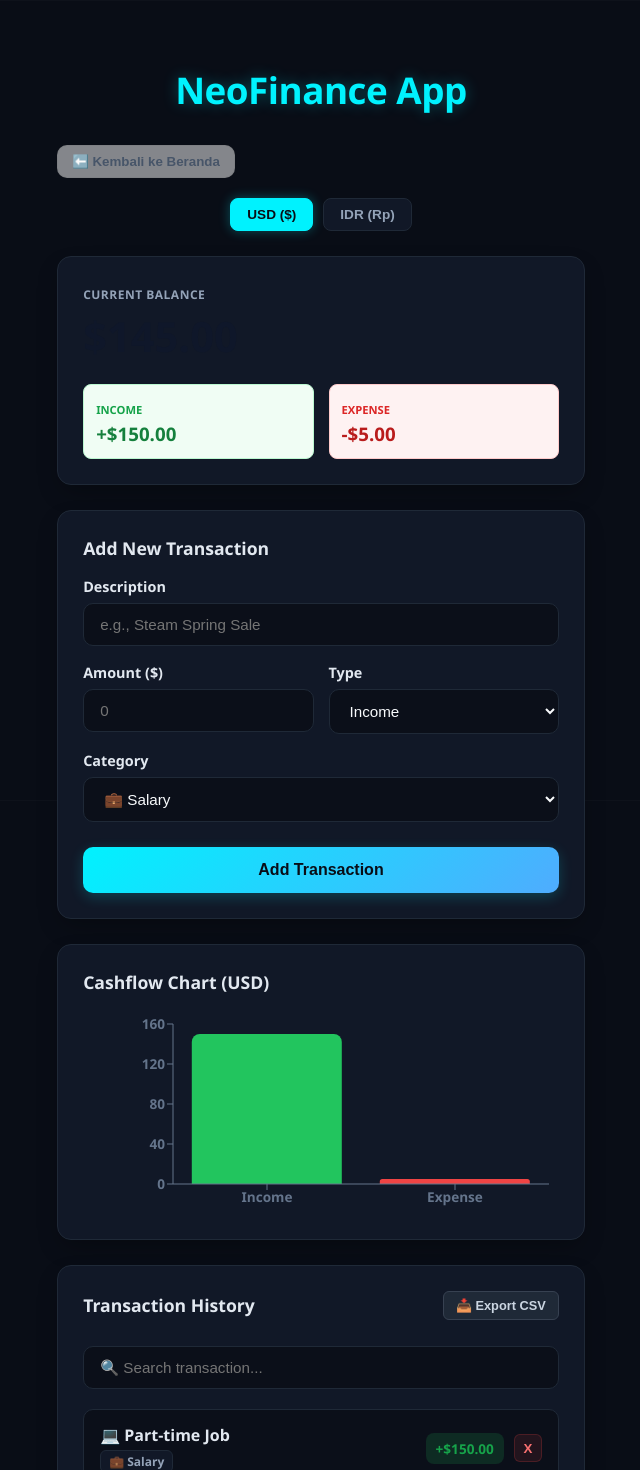
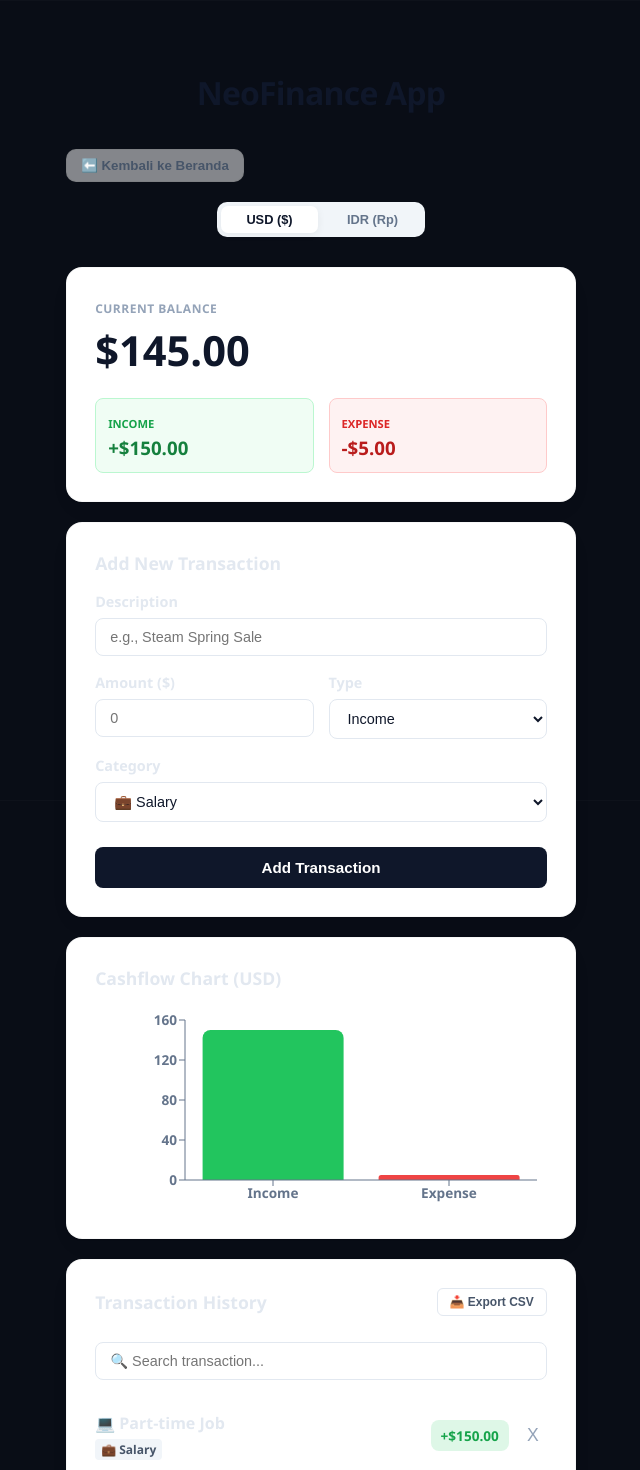
Before and after one commit to Alvinfaizt/personal-finance-dashboard, a React (Vite) app: page /dashboard in a window 1280 px wide. Shown: the top 1470 px of the page, without its empty margins (319-959 px from the left). Built offline with nearby package versions, Linux system fonts and the light colour scheme.

Commit message:
Refactor: enhance styles in App.css for improved aesthetics and consistency

```diff
--- a/src/App.css
+++ b/src/App.css
@@ -1,222 +1,190 @@
 .container {
-  padding: 40px 20px;
-  max-width: 650px;
+  padding: 50px 20px;
+  max-width: 620px;
   margin: 0 auto;
   width: 100%;
   box-sizing: border-box;
 }
 
-/* Judul Utama Glow Neon */
+/* Judul Utama yang Tajam dan Formal */
 .main-title {
-  font-size: 2.3rem;
+  font-size: 2rem;
   font-weight: 800;
   text-align: center;
-  letter-spacing: -0.5px;
-  margin-bottom: 30px;
-  color: #00f2fe;
-  /* Warna Cyan Tekno */
-  text-shadow: 0 0 15px rgba(0, 242, 254, 0.3);
+  letter-spacing: -0.8px;
+  margin-bottom: 35px;
+  color: #0f172a; /* Hitam pekat solid */
 }
 
-/* Kotak Komponen ala Dasbor Server */
+/* Kotak Komponen ala Aplikasi Premium (Linear / Notion Style) */
 .neo-box {
-  background: #111827;
-  /* Abu-abu gelap kontras */
-  border: 1px solid #1f2937;
-  padding: 25px;
-  border-radius: 14px;
-  margin-bottom: 25px;
-  box-shadow: 0 10px 25px -5px rgba(0, 0, 0, 0.3);
-  transition: border-color 0.2s ease;
+  background: #ffffff;
+  border: 1px solid rgba(0, 0, 0, 0.03); /* Border super samar */
+  padding: 28px;
+  border-radius: 16px;
+  margin-bottom: 20px;
+  /* Bayangan ultra halus */
+  box-shadow:
+    0 1px 3px rgba(0,0,0,0.02),
+    0 10px 30px -5px rgba(0,0,0,0.03);
 }
 
-.neo-box:hover {
-  border-color: #374151;
+/* Kotak Peringatan Saldo Kritis */
+.neo-box-danger {
+  background: #fef2f2;
+  border: 1px solid #fee2e2;
+  padding: 28px;
+  border-radius: 16px;
+  margin-bottom: 20px;
 }
 
-/* Kotak Bahaya ketika Saldo Kritis */
-.neo-box-danger {
-  background: #1e1b1b;
-  border: 1px solid #991b1b;
-  /* Border Merah */
-  padding: 25px;
-  border-radius: 14px;
-  margin-bottom: 25px;
-  box-shadow: 0 10px 25px -5px rgba(239, 68, 68, 0.05);
-}
-
-/* Tombol Switch Mata Uang */
+/* Bar Navigasi Mata Uang Minimalis */
 .currency-bar {
   display: flex;
   justify-content: center;
-  gap: 10px;
-  margin-bottom: 25px;
+  gap: 6px;
+  margin-bottom: 30px;
+  background: #f1f5f9;
+  padding: 4px;
+  border-radius: 10px;
+  max-width: 200px;
+  margin-left: auto;
+  margin-right: auto;
+}
+.btn-currency {
+  flex: 1;
+  padding: 6px 12px;
+  font-weight: 600;
+  font-size: 0.8rem;
+  border: none;
+  background: transparent;
+  border-radius: 7px;
+  cursor: pointer;
+  color: #64748b;
+  transition: all 0.15s ease;
+}
+.btn-currency:hover {
+  color: #0f172a;
+}
+.btn-currency.active {
+  background: #ffffff;
+  color: #0f172a;
+  font-weight: 700;
+  box-shadow: 0 2px 8px rgba(0,0,0,0.06);
 }
 
-.btn-currency {
-  padding: 8px 16px;
-  font-weight: 600;
-  font-size: 0.85rem;
-  border: 1px solid #1f2937;
-  background: #111827;
+/* Input Form Minimalis Elegan */
+.neo-input, .neo-select {
+  width: 100%;
+  padding: 10px 14px;
+  box-sizing: border-box;
+  border: 1px solid #e2e8f0;
+  background-color: #fff;
   border-radius: 8px;
-  cursor: pointer;
-  color: #94a3b8;
-  transition: all 0.2s ease;
-}
-
-.btn-currency:hover {
-  border-color: #4b5563;
-  color: #f8fafc;
-}
-
-.btn-currency.active {
-  background: #00f2fe;
-  color: #090d16;
-  border-color: #00f2fe;
-  font-weight: 700;
-  box-shadow: 0 0 12px rgba(0, 242, 254, 0.3);
-}
-
-/* Input & Pilihan Dropdown Form */
-.neo-input,
-.neo-select {
-  width: 100%;
-  padding: 12px 16px;
-  box-sizing: border-box;
-  border: 1px solid #1f2937;
-  border-radius: 10px;
   font-weight: 500;
-  font-size: 0.95rem;
-  background: #0b0f19;
-  color: #f8fafc;
+  font-size: 0.9rem;
+  color: #0f172a;
   margin-top: 6px;
   transition: all 0.2s ease;
 }
-
-.neo-input:focus,
-.neo-select:focus {
+.neo-input:focus, .neo-select:focus {
   outline: none;
-  border-color: #00f2fe;
-  box-shadow: 0 0 0 3px rgba(0, 242, 254, 0.15);
+  border-color: #0f172a; /* Fokus hitam solid, sangat clean */
 }
 
-/* Tombol Kirim Utama (Solid Cyan Tech) */
+/* Tombol Aksi Solid Hitam Tech */
 .neo-btn {
   width: 100%;
-  padding: 14px;
-  background: linear-gradient(135deg, #00f2fe 0%, #4facfe 100%);
-  color: #090d16;
+  padding: 12px;
+  background: #0f172a; /* Tombol Hitam Solid */
+  color: #ffffff;
   border: none;
-  border-radius: 10px;
-  font-size: 1rem;
-  font-weight: 700;
+  border-radius: 8px;
+  font-size: 0.95rem;
+  font-weight: 600;
   cursor: pointer;
   margin-top: 15px;
-  box-shadow: 0 4px 14px rgba(0, 242, 254, 0.2);
-  transition: all 0.2s ease;
+  transition: background 0.2s ease;
+}
+.neo-btn:hover {
+  background: #1e293b;
 }
 
-.neo-btn:hover {
-  opacity: 0.9;
-  transform: translateY(-1px);
-  box-shadow: 0 6px 20px rgba(0, 242, 254, 0.35);
-}
-
-/* Baris Riwayat Transaksi */
+/* Baris Riwayat Transaksi yang Bersih */
 .neo-list-item {
   display: flex;
   justify-content: space-between;
   align-items: center;
-  padding: 14px 16px;
-  border: 1px solid #1f2937;
-  background: #0b0f19;
-  margin-bottom: 10px;
-  border-radius: 10px;
+  padding: 12px 0; /* Menggunakan border bawah saja agar rapi */
+  border-bottom: 1px solid #f1f5f9;
+  background: transparent;
 }
 
 /* Badge Kategori */
 .neo-badge {
   font-size: 0.75rem;
   font-weight: 600;
-  padding: 2px 8px;
-  border-radius: 6px;
-  background: #111827;
-  color: #94a3b8;
-  border: 1px solid #1f2937;
-  display: inline-block;
+  padding: 2px 6px;
+  border-radius: 4px;
+  background: #f1f5f9;
+  color: #475569;
 }
 
-/* Tombol Hapus Silang */
+/* Tombol Hapus Bulat Halus */
 .neo-btn-delete {
-  background: rgba(239, 68, 68, 0.1);
-  border: 1px solid rgba(239, 68, 68, 0.2);
-  color: #f87171;
-  font-weight: 700;
-  border-radius: 6px;
+  background: transparent;
+  border: none;
+  color: #94a3b8;
+  font-size: 1.1rem;
+  cursor: pointer;
   width: 28px;
   height: 28px;
   display: flex;
   align-items: center;
   justify-content: center;
-  cursor: pointer;
+  border-radius: 50%;
   transition: all 0.2s ease;
 }
-
 .neo-btn-delete:hover {
-  background: #ef4444;
-  color: white;
+  background: #fef2f2;
+  color: #ef4444;
 }
 
-/* Tombol Ekspor Data */
+/* Tombol Ekspor */
 .btn-export {
   padding: 6px 12px;
-  background: #1f2937;
-  border: 1px solid #374151;
-  color: #cbd5e1;
+  background: #ffffff;
+  border: 1px solid #e2e8f0;
+  color: #475569;
   font-weight: 600;
-  font-size: 0.8rem;
+  font-size: 0.75rem;
   border-radius: 6px;
   cursor: pointer;
   transition: all 0.2s ease;
 }
-
 .btn-export:hover {
-  background: #374151;
-  color: #fff;
+  background: #f8fafc;
+  border-color: #cbd5e1;
 }
 
-/* Kotak Pesan Peringatan */
+/* Kotak Gagal Saldo */
 .neo-alert-danger {
-  background: #7f1d1d;
-  border: 1px solid #f87171;
-  color: #fca5a5;
-  border-radius: 10px;
-  padding: 12px 16px;
+  background: #fef2f2;
+  border: 1px solid #fca5a5;
+  color: #991b1b;
+  border-radius: 8px;
+  padding: 12px;
   font-weight: 600;
-  font-size: 0.9rem;
+  font-size: 0.85rem;
   margin-bottom: 20px;
   text-align: center;
 }
 
 @media (max-width: 600px) {
-  .container {
-    padding: 20px 12px;
-  }
-
-  .main-title {
-    font-size: 1.8rem;
-  }
-
-  .neo-box,
-  .neo-box-danger {
-    padding: 16px;
-  }
+  .container { padding: 25px 16px; }
+  .neo-box, .neo-box-danger { padding: 20px; }
 }
 
 @media (max-width: 450px) {
-  .form-row-mobile {
-    flex-direction: column !important;
-    gap: 0px !important;
-  }
+  .form-row-mobile { flex-direction: column !important; gap: 0px !important; }
 }
```
